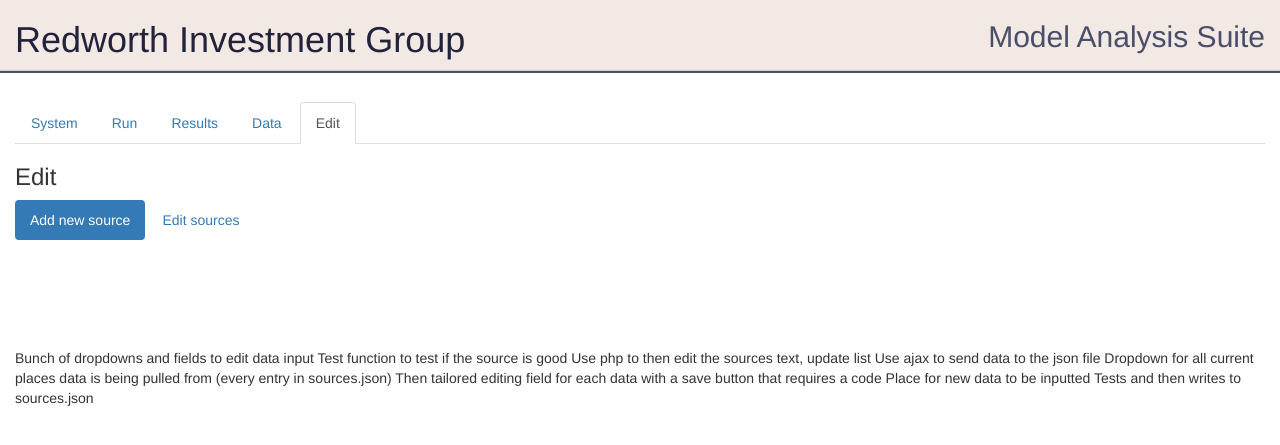
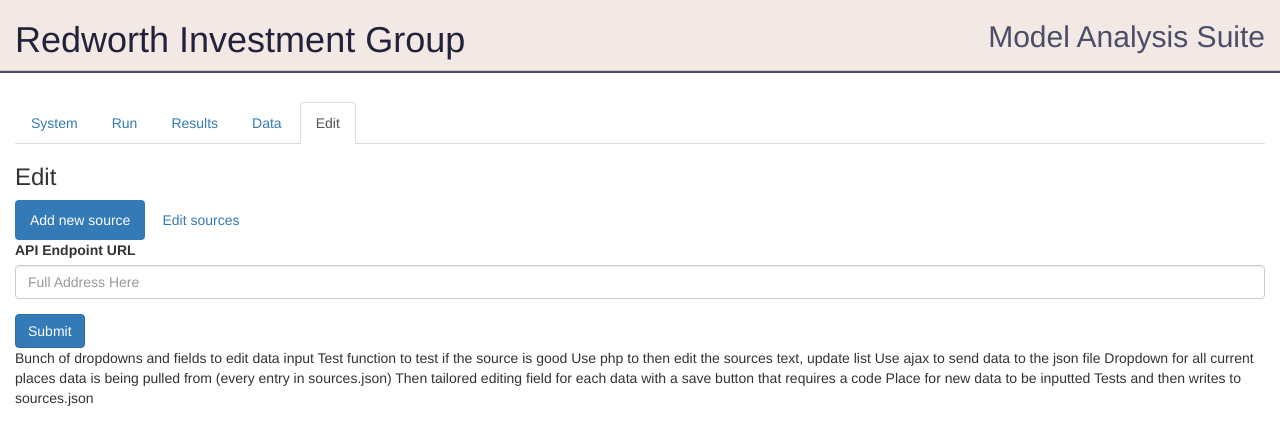
Before and after one commit to lukegehring99/testingSuite, a PHP site: page / in a window 1280 px wide, after a click on "Edit". Shown: the top 445 px of the page. Run offline with PHP 8.4, Linux system fonts and the light colour scheme.

Commit message:
Fixed parse bug

```diff
--- a/index.php
+++ b/index.php
@@ -123,7 +123,7 @@
 					<li class="active"><a data-toggle="tab" href="#newsource">Add new source</a></li>
 	    		<li><a data-toggle="tab" href="#editsource">Edit sources</a></li>
 				</ul>
-				<div id="newsource" class="tab-pane fade show active">
+				<div id="newsource" class="tab-pane fade in active">
 					<form>
 						<div class="form-group">
     					<label for="apiurl">API Endpoint URL</label>
```
Also changed, not shown: js/parse.js (+4 -4 lines).
